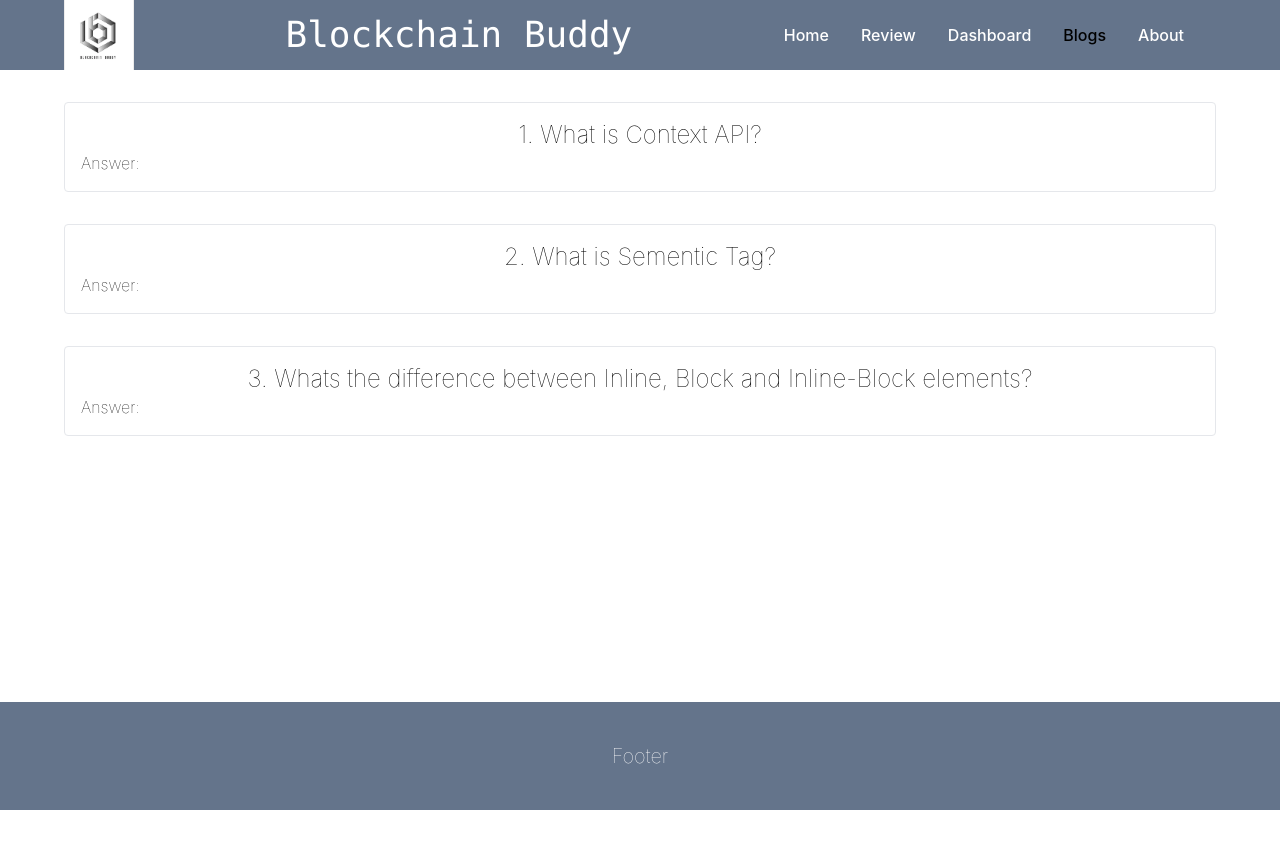
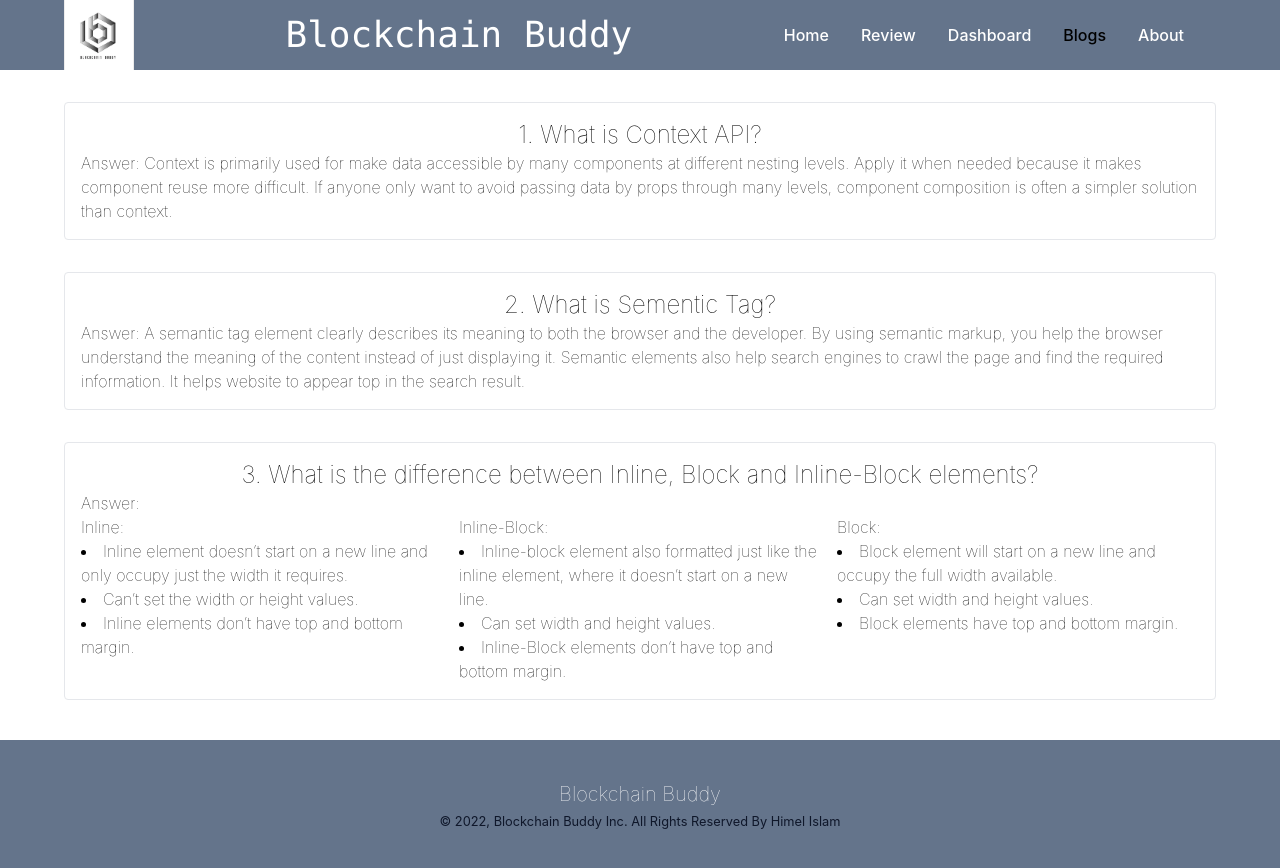
Before and after one commit to himelislam/blockchain-buddy, a React (Create React App) app: page /blogs in a window 1280 px wide. Shown: the top 868 px of the page. Before the commit the page ends 810 px from the top, so only its background shows below. Built offline with nearby package versions, Linux system fonts and the light colour scheme.

Commit message:
blogs part added, 404 page, about page, readme file updated

```diff
--- a/src/components/About/About.js
+++ b/src/components/About/About.js
@@ -3,7 +3,10 @@ import React from 'react';
 const About = () => {
     return (
         <div className='px-16 my-10 min-h-[70vh]'>
-            <h2>This is About</h2>
+            <div className='text-center pt-20'>
+                <h2 className='text-5xl font-mono text-slate-700 pb-4'>About Us</h2>
+                <p className='text-2xl font-thin text-slate-800'>Blockchain Buddy is the world’s largest tech marketplace where businesses can discover, review, and manage the technology they need to reach their potential.</p>
+            </div>
         </div>
     );
 };
--- a/src/components/Blogs/Blogs.js
+++ b/src/components/Blogs/Blogs.js
@@ -6,15 +6,35 @@ const Blogs = () => {
             <div className='mx-16'>
                 <div className='border my-8 rounded p-4'>
                     <h2 className='text-center text-2xl font-thin'>1. What is Context API?</h2>
-                    <p className='font-thin '>Answer:</p>
+                    <p className='font-thin '>Answer: Context is primarily used for make data accessible by many components at different nesting levels. Apply it when needed because it makes component reuse more difficult. If anyone only want to avoid passing data by props through many levels, component composition is often a simpler solution than context.</p>
                 </div>
                 <div className='border my-8 rounded p-4'>
                     <h2 className='text-center text-2xl font-thin'>2. What is Sementic Tag?</h2>
-                    <p className='font-thin '>Answer:</p>
+                    <p className='font-thin '>Answer: A semantic tag element clearly describes its meaning to both the browser and the developer. By using semantic markup, you help the browser understand the meaning of the content instead of just displaying it. Semantic elements also help search engines to crawl the page and find the required information. It helps website to appear top in the search result.</p>
                 </div>
                 <div className='border my-8 rounded p-4'>
-                    <h2 className='text-center text-2xl font-thin'>3. Whats the difference between Inline, Block and Inline-Block elements?</h2>
+                    <h2 className='text-center text-2xl font-thin'>3. What is the difference between Inline, Block and Inline-Block elements?</h2>
                     <p className='font-thin '>Answer:</p>
+                    <div className='grid grid-cols-3 gap-4 font-thin'>
+                        <div>
+                            <h2>Inline:</h2>
+                            <li>Inline element doesn’t start on a new line and only occupy just the width it requires.</li>
+                            <li>Can’t set the width or height values.</li>
+                            <li>Inline elements don’t have top and bottom margin.</li>
+                        </div>
+                        <div>
+                            <h2>Inline-Block:</h2>
+                            <li>Inline-block element also formatted just like the inline element, where it doesn’t start on a new line.</li>
+                            <li>Can set width and height values.</li>
+                            <li>Inline-Block elements don’t have top and bottom margin.</li>
+                        </div>
+                        <div>
+                            <h2>Block:</h2>
+                            <li>Block element will start on a new line and occupy the full width available.</li>
+                            <li>Can set width and height values.</li>
+                            <li>Block elements have top and bottom margin.</li>
+                        </div>
+                    </div>
                 </div>
             </div>
         </div>
--- a/src/components/Footer/Footer.js
+++ b/src/components/Footer/Footer.js
@@ -3,7 +3,8 @@ import React from 'react';
 const Footer = () => {
     return (
         <div className='bg-slate-500 py-10 mt-10 text-center'>
-            <h2 className='text-xl text-white font-thin'>Footer </h2>
+            <h2 className='text-xl text-white font-thin'>Blockchain Buddy</h2>
+            <p><small className='text-slate-900'>© 2022, Blockchain Buddy Inc. All Rights Reserved By Himel Islam</small></p>
         </div>
     );
 };
--- a/src/components/HomePage/HomePage.js
+++ b/src/components/HomePage/HomePage.js
@@ -7,7 +7,7 @@ const HomePage = () => {
             <div className='text-left'>
                 <h1 className='text-6xl font-mono my-3'>Ethereum</h1>
                 <p className='text-xl my-3 font-thin'>Ethereum is a network that revolutionised the financial industry through the popularisation of Decentralised Finance (DeFi). And a programming language that makes it possible for any developer to build and publish next-generation decentralized applications.</p>
-                <button className='btn rounded bg-indigo-400 p-3 font-thin text-white mt-6  transition ease-in-out delay-150 bg-blue-500 hover:-translate-y-1 hover:scale-110 hover:bg-indigo-500 duration-300' href='https://www.g2.com/products/ethereum/reviews#details'>Read More</button>
+                <button className='btn rounded p-3 font-thin text-white mt-6  transition ease-in-out delay-150 bg-slate-500 hover:-translate-y-1 hover:scale-110 hover:bg-gray-700 duration-300' href='https://www.g2.com/products/ethereum/reviews#details'>Read More</button>
             </div>
             <div>
                 <img className='ml-20' src={ethereum} alt="" />
--- a/src/components/NotFound/NotFound.js
+++ b/src/components/NotFound/NotFound.js
@@ -3,9 +3,13 @@ import React from 'react';
 const NotFound = () => {
     return (
         <div className='px-16 my-10 min-h-[70vh]'>
-            <h2>404 not found</h2>
+            <div className='text-center pt-10'>
+                <h2 className='text-5xl font-mono text-slate-700 '>Opps!! 404 Not Found</h2>
+                {/* <p className='text-2xl font-thin text-slate-800'>Blockchain Buddy is the world’s largest tech marketplace where businesses can discover, review, and manage the technology they need to reach their potential.</p> */}
+                <img className='mx-auto mt-4' src="https://c.tenor.com/IHdlTRsmcS4AAAAC/404.gif" alt="" />
+            </div>
         </div>
     );
 };
 
-export default NotFound;<h2>404 not found</h2>
+export default NotFound; <h2>404 not found</h2>
--- a/src/components/ReviewSection/ReviewSection.js
+++ b/src/components/ReviewSection/ReviewSection.js
@@ -17,7 +17,7 @@ const ReviewSection = () => {
             </div>
             <div className='text-center mt-8'>
                 <Link to='/review'>
-                <button className='btn rounded p-4 text-xl text-white font-mono bg-red-300 mx-auto transition ease-in-out delay-150 bg-blue-500 hover:-translate-y-1 hover:scale-110 hover:bg-indigo-500 duration-300'>See All Reviews</button>
+                <button className='btn rounded p-4 text-xl text-white font-mono mx-auto transition ease-in-out delay-150 bg-slate-500 hover:-translate-y-1 hover:scale-110 hover:bg-gray-700 duration-300'>See All Reviews</button>
                 </Link>
             </div>
         </div>
```
Also changed, not shown: 2 other files (tests, documents, lock files or other folders).
